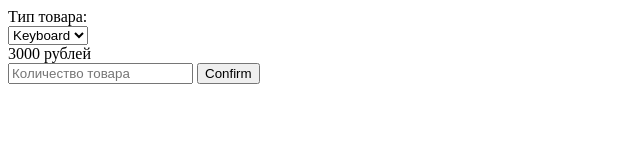
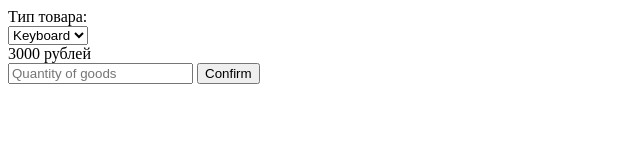
Before and after one commit to 95862888/task6, a plain HTML site: page index.html in a window 1280 px wide. Shown: the full height of the page, 0-640 px from the left. Drawn offline with Linux system fonts and the light colour scheme.

Commit message:
Update index.html

```diff
--- a/index.html
+++ b/index.html
@@ -24,7 +24,7 @@
         <label><input type="checkbox" name="prop2"> Wireless model </label>
     </div>
     <div id="prodPrice">  </div>
-    <input type="text" name ="field2" placeholder="Количество товара">
+    <input type="text" name ="field2" placeholder="Quantity of goods">
     <button id ="butt" onclick="return click1();"> Confirm </button>
 </form>
 <div id="result"> </div>
```
